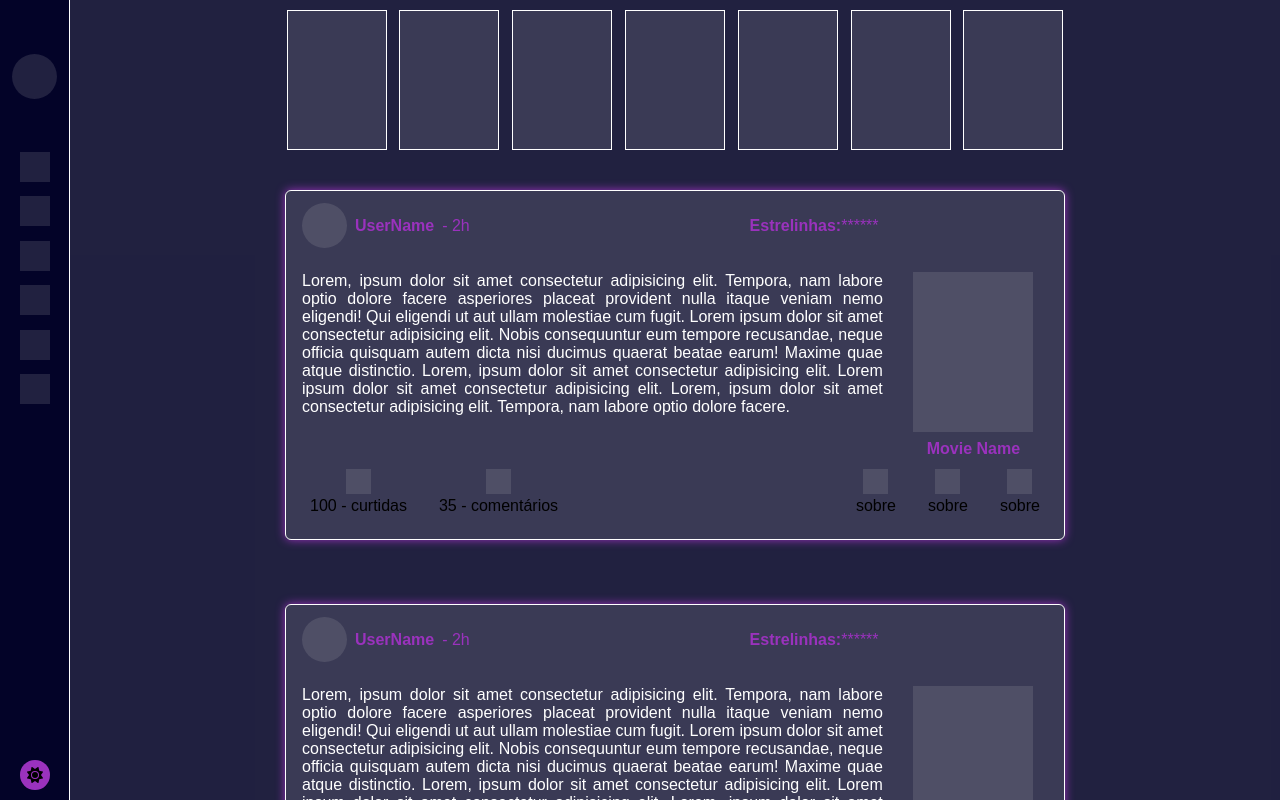
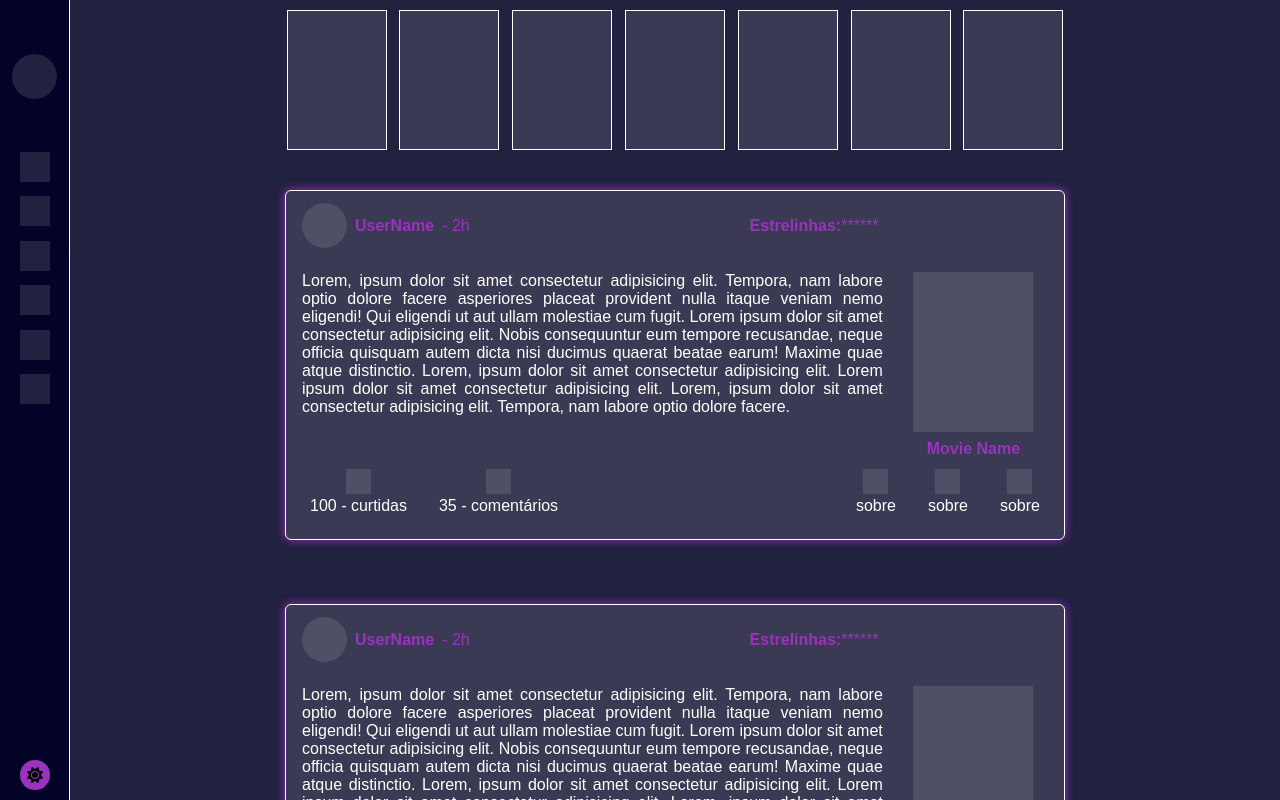
Before and after one commit to NiltonAtanasio/Tera_project, a React (Create React App) app: page / in a window 1280 px wide. Shown: the top 800 px of the page. Built offline with nearby package versions, Linux system fonts and the light colour scheme.

Commit message:
Refactored color 2 🫰🏻

```diff
--- a/src/components/Feed/feed.css
+++ b/src/components/Feed/feed.css
@@ -18,10 +18,6 @@
   --white: #000000;
   --black: #ffffff;
   --second-color: #ffffff;
-
-  .post-footer-container {
-    color: var(--white);
-  }
 }
 /* Font */
 
@@ -234,7 +230,7 @@ main {
   padding: 0 1.5rem;
   display: flex;
   gap: 2rem;
-  color: var(--black);
+  color: var(--white);
 }
 
 .post-footer-box {
```
